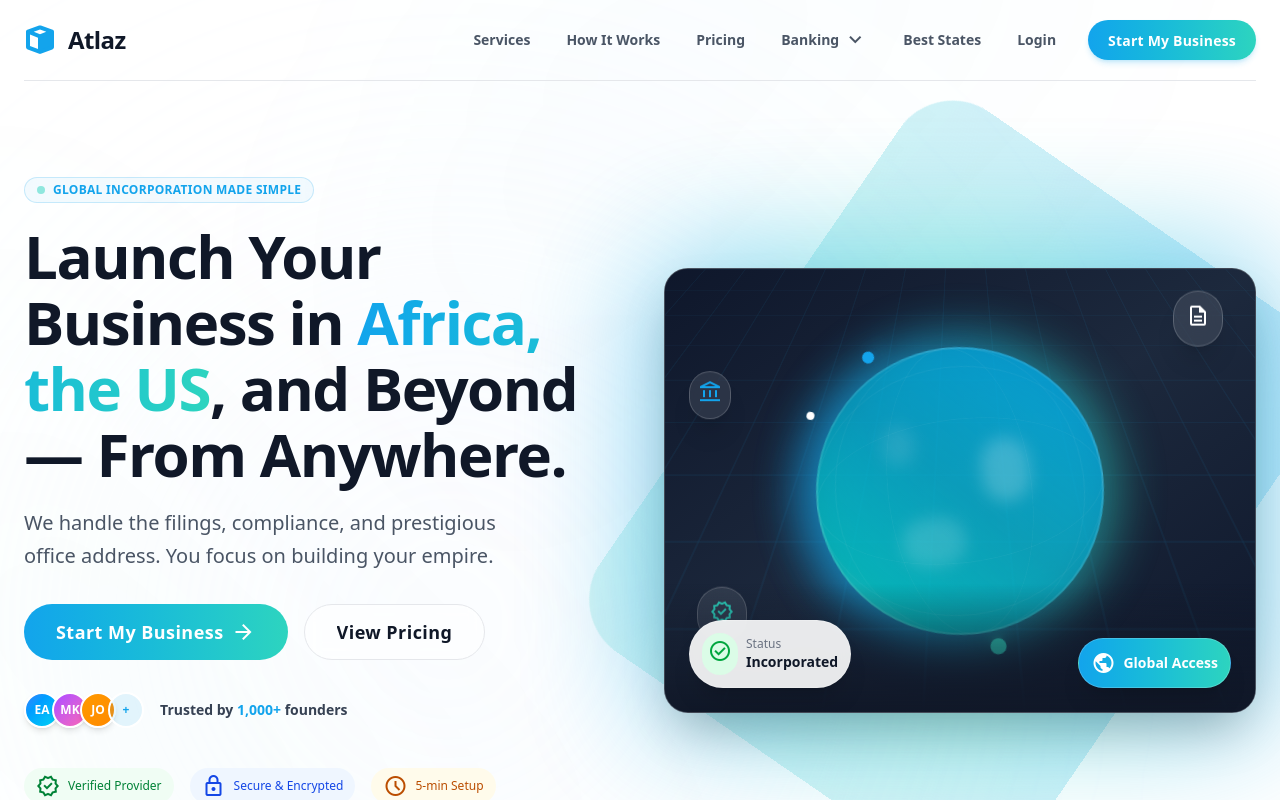
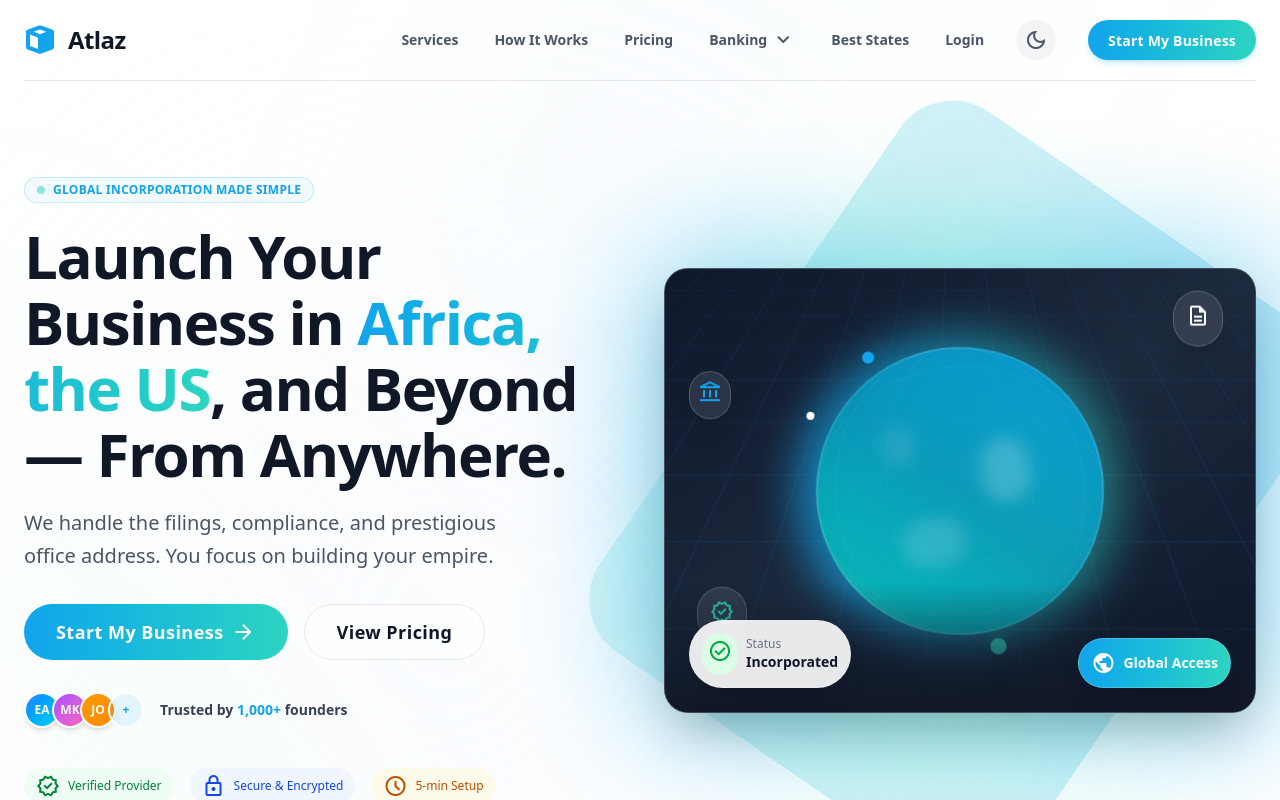
Before and after one commit to Emmanuelonyo/Atlaz, a Next.js app: page / in a window 1280 px wide. Shown: the top 800 px of the page. Built offline with nearby package versions, Linux system fonts and the light colour scheme.

Commit message:
feat: add light/dark mode toggle (default light)

```diff
--- a/app/layout.tsx
+++ b/app/layout.tsx
@@ -1,6 +1,7 @@
 import type { Metadata } from "next";
 import { Inter } from "next/font/google";
 import "./globals.css";
+import { ThemeProvider } from "@/components/ThemeProvider";
 
 const inter = Inter({
   subsets: ["latin"],
@@ -19,11 +20,27 @@
   children: React.ReactNode;
 }>) {
   return (
-    <html lang="en" className="light">
+    <html lang="en" suppressHydrationWarning>
       <head>
         <link
           href="https://fonts.googleapis.com/css2?family=Material+Symbols+Outlined:wght,FILL@100..700,0..1&display=swap"
           rel="stylesheet"
+        />
+        <script
+          dangerouslySetInnerHTML={{
+            __html: `
+              (function() {
+                try {
+                  var theme = localStorage.getItem('theme');
+                  if (theme === 'dark') {
+                    document.documentElement.classList.add('dark');
+                  } else {
+                    document.documentElement.classList.remove('dark');
+                  }
+                } catch (e) {}
+              })();
+            `,
+          }}
         />
         <style>{`
           .material-symbols-outlined {
@@ -48,7 +65,9 @@
       <body
         className={`${inter.variable} font-display bg-white dark:bg-background-dark text-gray-800 dark:text-gray-200 relative overflow-x-hidden`}
       >
-        {children}
+        <ThemeProvider>
+          {children}
+        </ThemeProvider>
       </body>
     </html>
   );
--- /dev/null
+++ b/components/ThemeProvider.tsx
@@ -0,0 +1,61 @@
+"use client";
+
+import { createContext, useContext, useEffect, useState } from "react";
+
+type Theme = "light" | "dark";
+
+interface ThemeContextType {
+  theme: Theme;
+  toggleTheme: () => void;
+  setTheme: (theme: Theme) => void;
+}
+
+const ThemeContext = createContext<ThemeContextType | undefined>(undefined);
+
+export function ThemeProvider({ children }: { children: React.ReactNode }) {
+  const [theme, setThemeState] = useState<Theme>("light");
+  const [mounted, setMounted] = useState(false);
+
+  useEffect(() => {
+    setMounted(true);
+    // Check localStorage first, default to light
+    const stored = localStorage.getItem("theme") as Theme | null;
+    if (stored === "dark" || stored === "light") {
+      setThemeState(stored);
+      document.documentElement.classList.toggle("dark", stored === "dark");
+    } else {
+      // Default to light mode
+      setThemeState("light");
+      document.documentElement.classList.remove("dark");
+    }
+  }, []);
+
+  const setTheme = (newTheme: Theme) => {
+    setThemeState(newTheme);
+    localStorage.setItem("theme", newTheme);
+    document.documentElement.classList.toggle("dark", newTheme === "dark");
+  };
+
+  const toggleTheme = () => {
+    setTheme(theme === "light" ? "dark" : "light");
+  };
+
+  // Prevent flash of wrong theme
+  if (!mounted) {
+    return null;
+  }
+
+  return (
+    <ThemeContext.Provider value={{ theme, toggleTheme, setTheme }}>
+      {children}
+    </ThemeContext.Provider>
+  );
+}
+
+export function useTheme() {
+  const context = useContext(ThemeContext);
+  if (context === undefined) {
+    throw new Error("useTheme must be used within a ThemeProvider");
+  }
+  return context;
+}
--- a/components/landing/Navbar.tsx
+++ b/components/landing/Navbar.tsx
@@ -3,6 +3,7 @@
 import { useState } from "react";
 import Link from "next/link";
 import { Logo } from "@/components/ui/Logo";
+import { ThemeToggle } from "@/components/ui/ThemeToggle";
 
 export function Navbar() {
   const [isMobileMenuOpen, setIsMobileMenuOpen] = useState(false);
@@ -93,6 +94,10 @@
             Login
           </Link>
         </div>
+
+        {/* Theme Toggle */}
+        <ThemeToggle />
+
         <Link
           href="/contact"
           className="flex min-w-[84px] cursor-pointer items-center justify-center overflow-hidden rounded-full h-10 px-5 bg-gradient-to-r from-primary to-accent-teal text-white text-sm font-bold leading-normal tracking-[0.015em] hover:opacity-90 hover:scale-105 transition-all duration-200 shadow-md shadow-primary/20"
@@ -102,9 +107,11 @@
       </div>
 
       {/* Mobile Menu Button */}
+      <div className="flex items-center gap-2 md:hidden">
+        <ThemeToggle />
         <button
           onClick={() => setIsMobileMenuOpen(!isMobileMenuOpen)}
-        className="md:hidden flex items-center justify-center w-10 h-10 rounded-lg hover:bg-gray-100 dark:hover:bg-gray-800 transition-colors"
+          className="flex items-center justify-center w-10 h-10 rounded-lg hover:bg-gray-100 dark:hover:bg-gray-800 transition-colors"
           aria-label="Toggle mobile menu"
           aria-expanded={isMobileMenuOpen}
         >
@@ -112,6 +119,7 @@
             {isMobileMenuOpen ? "close" : "menu"}
           </span>
         </button>
+      </div>
 
       {/* Mobile Menu Overlay */}
       {isMobileMenuOpen && (
--- /dev/null
+++ b/components/ui/ThemeToggle.tsx
@@ -0,0 +1,25 @@
+"use client";
+
+import { useTheme } from "@/components/ThemeProvider";
+
+export function ThemeToggle() {
+  const { theme, toggleTheme } = useTheme();
+
+  return (
+    <button
+      onClick={toggleTheme}
+      className="flex items-center justify-center w-10 h-10 rounded-full bg-gray-100 dark:bg-gray-800 hover:bg-gray-200 dark:hover:bg-gray-700 transition-colors"
+      aria-label={`Switch to ${theme === "light" ? "dark" : "light"} mode`}
+    >
+      {theme === "light" ? (
+        <span className="material-symbols-outlined text-gray-600 text-[20px]">
+          dark_mode
+        </span>
+      ) : (
+        <span className="material-symbols-outlined text-yellow-400 text-[20px]">
+          light_mode
+        </span>
+      )}
+    </button>
+  );
+}
```
Lines whose indentation alone changed are shown as unchanged.
